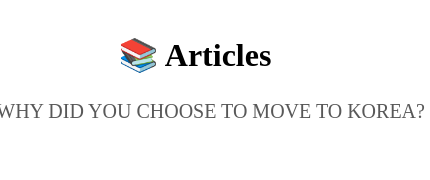
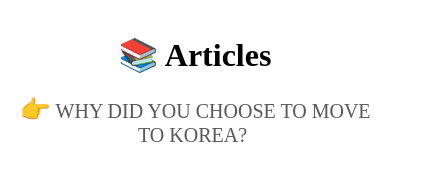
Before and after one commit to phillipleblanc/blog, a Gatsby site: page /articles in a window 390 px wide. Shown: the part 300-480 px from the top of the page, 430 px wide, since content can reach past the window. Built offline with nearby package versions, Linux system fonts and the light colour scheme; Gatsby itself is replaced by a stand-in of ours.

Commit message:
fixing mobile article view

```diff
--- a/src/pages/articles.js
+++ b/src/pages/articles.js
@@ -17,16 +17,32 @@ const Articles = ({ data }) => {
             fontFamily: "avenir",
           }}
         >
-          <h1 style={{whiteSpace: "nowrap"}}><span role="img" aria-label="Books Emoji">📚</span> Articles</h1>
+          <h1 style={{ whiteSpace: "nowrap" }}>
+            <span role="img" aria-label="Books Emoji">
+              📚
+            </span>{" "}
+            Articles
+          </h1>
           {edges.map(edge => {
             const { frontmatter } = edge.node
 
             if (!frontmatter.publish) return null
 
             return (
-              <div key={frontmatter.path} style={{ marginBottom: "1rem", whiteSpace: "nowrap" }}>
-                <span role="img" aria-label="Books Emoji" style={{fontSize: "25px"}}>👉</span>
-                <Link to={frontmatter.path} className="article-link">{frontmatter.title}</Link>
+              <div
+                key={frontmatter.path}
+                style={{ marginBottom: "1rem", textAlign: "center" }}
+              >
+                <span
+                  role="img"
+                  aria-label="Books Emoji"
+                  style={{ fontSize: "25px" }}
+                >
+                  👉
+                </span>
+                <Link to={frontmatter.path} className="article-link">
+                  {frontmatter.title}
+                </Link>
               </div>
             )
           })}
```
